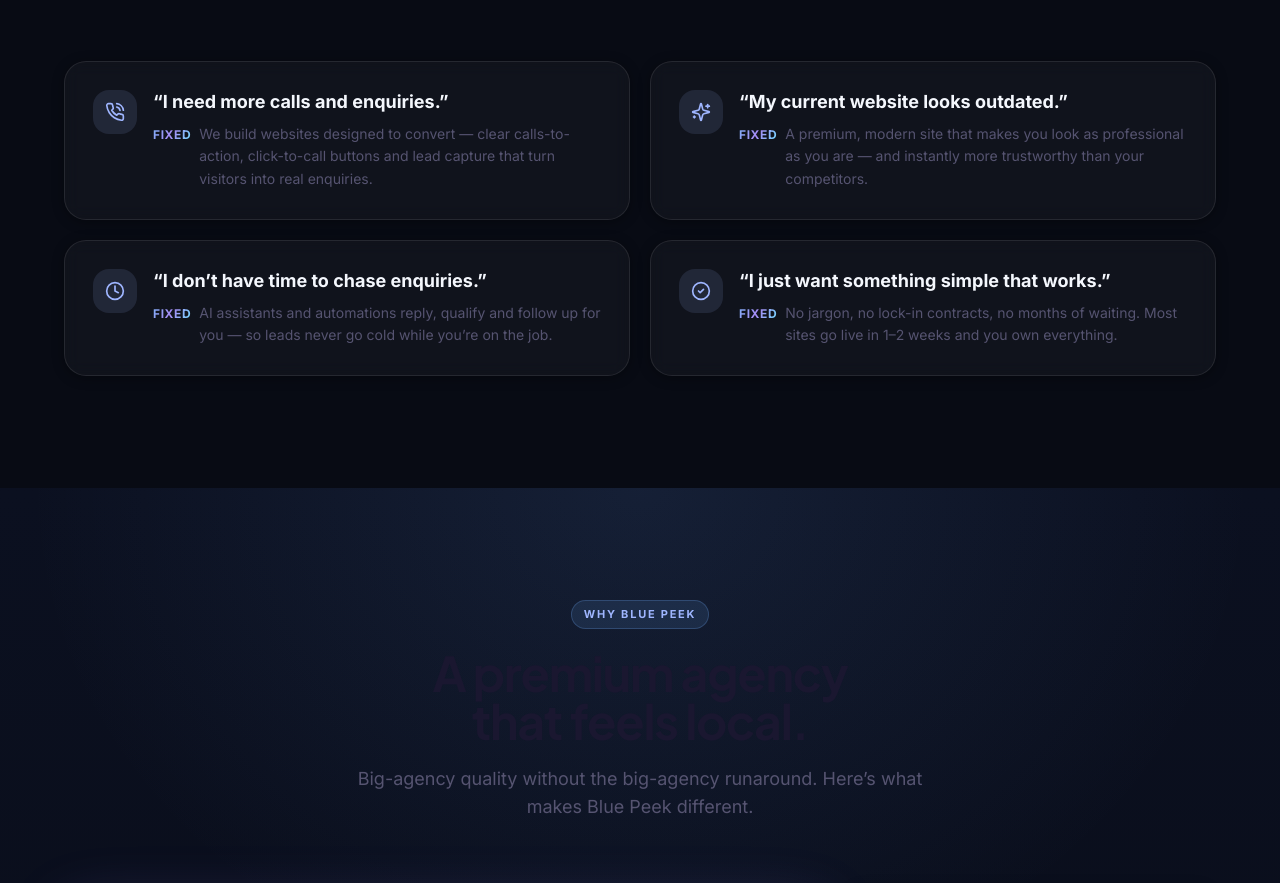
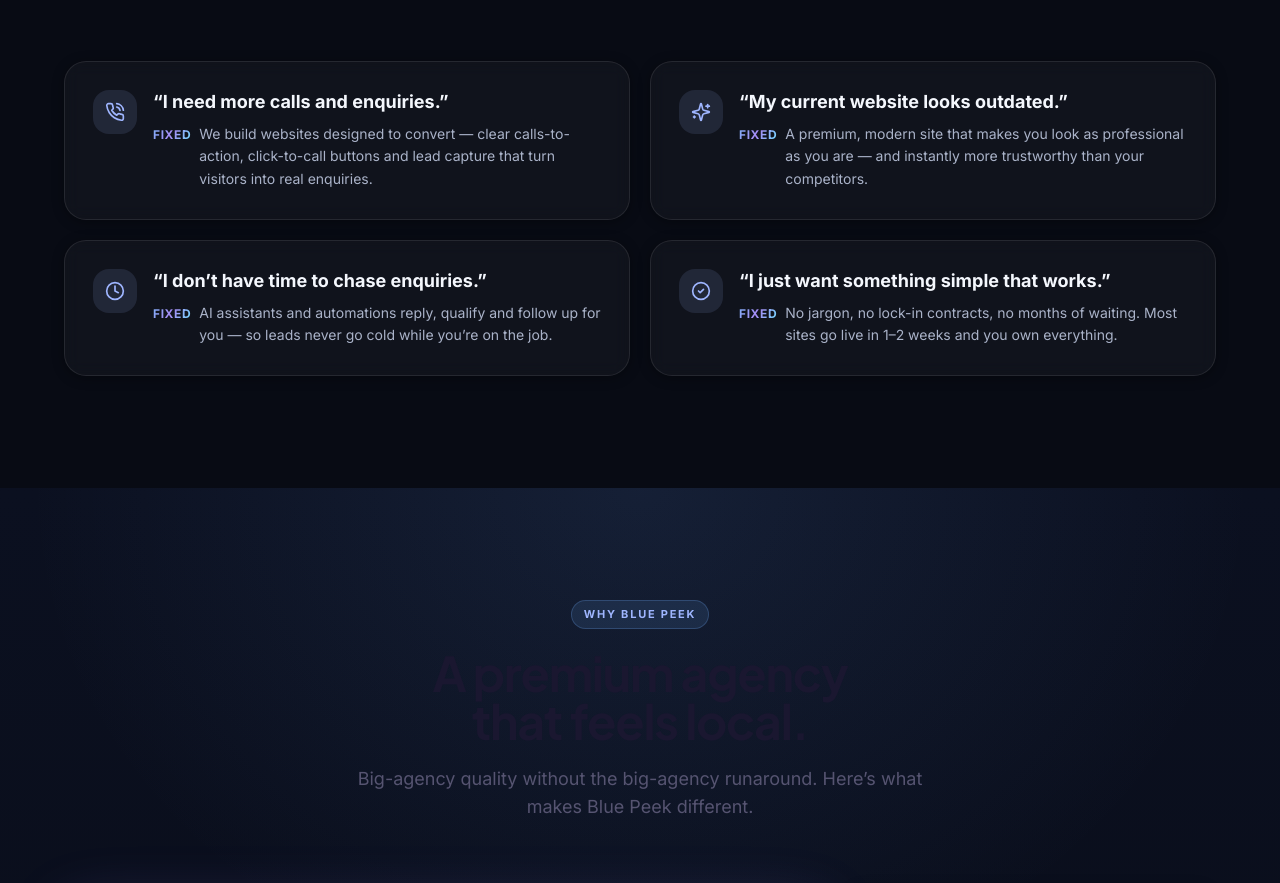
Before and after one commit to zachcolvillez-stack/bluepeek-website, a Next.js app: page / in a window 1280 px wide. Shown: the part 6100-6983 px from the top of the page. Built offline with nearby package versions, Linux system fonts and the light colour scheme.

Commit message:
auto-save: Testimonials.jsx

```diff
--- a/components/Testimonials.jsx
+++ b/components/Testimonials.jsx
@@ -56,7 +56,7 @@ export default function Testimonials() {
                   <p className="text-lg font-bold mb-2 leading-snug" style={{ color: '#f4f7fd' }}>{p.pain}</p>
                   <div className="flex items-start gap-2">
                     <span className="text-xs font-bold uppercase tracking-wider mt-1 flex-shrink-0 gradient-text">Fixed</span>
-                    <p className="text-sm leading-relaxed" style={{ color: '#565471' }}>{p.solution}</p>
+                    <p className="text-sm leading-relaxed" style={{ color: '#aab3c9' }}>{p.solution}</p>
                   </div>
                 </div>
               </div>
```
